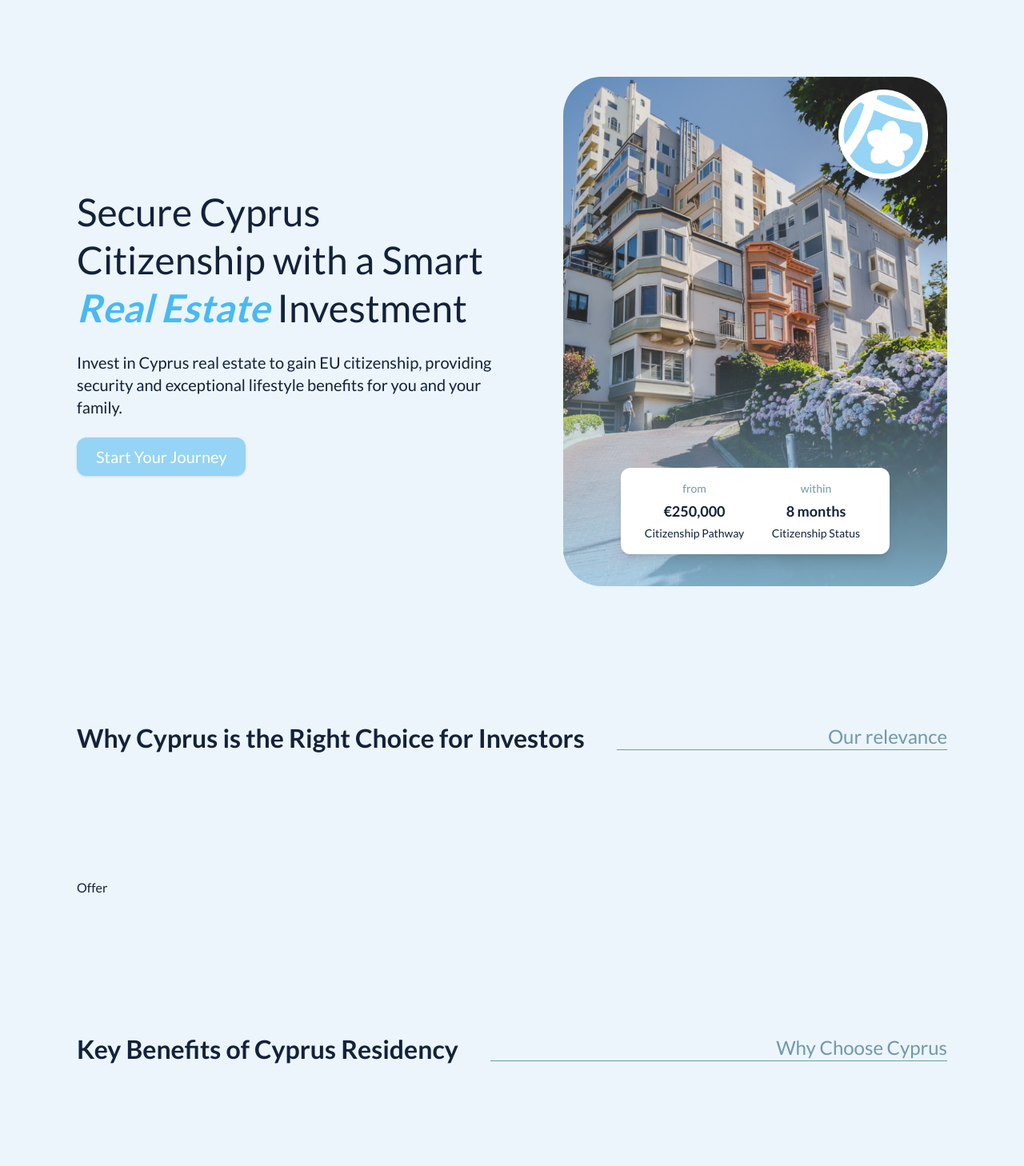
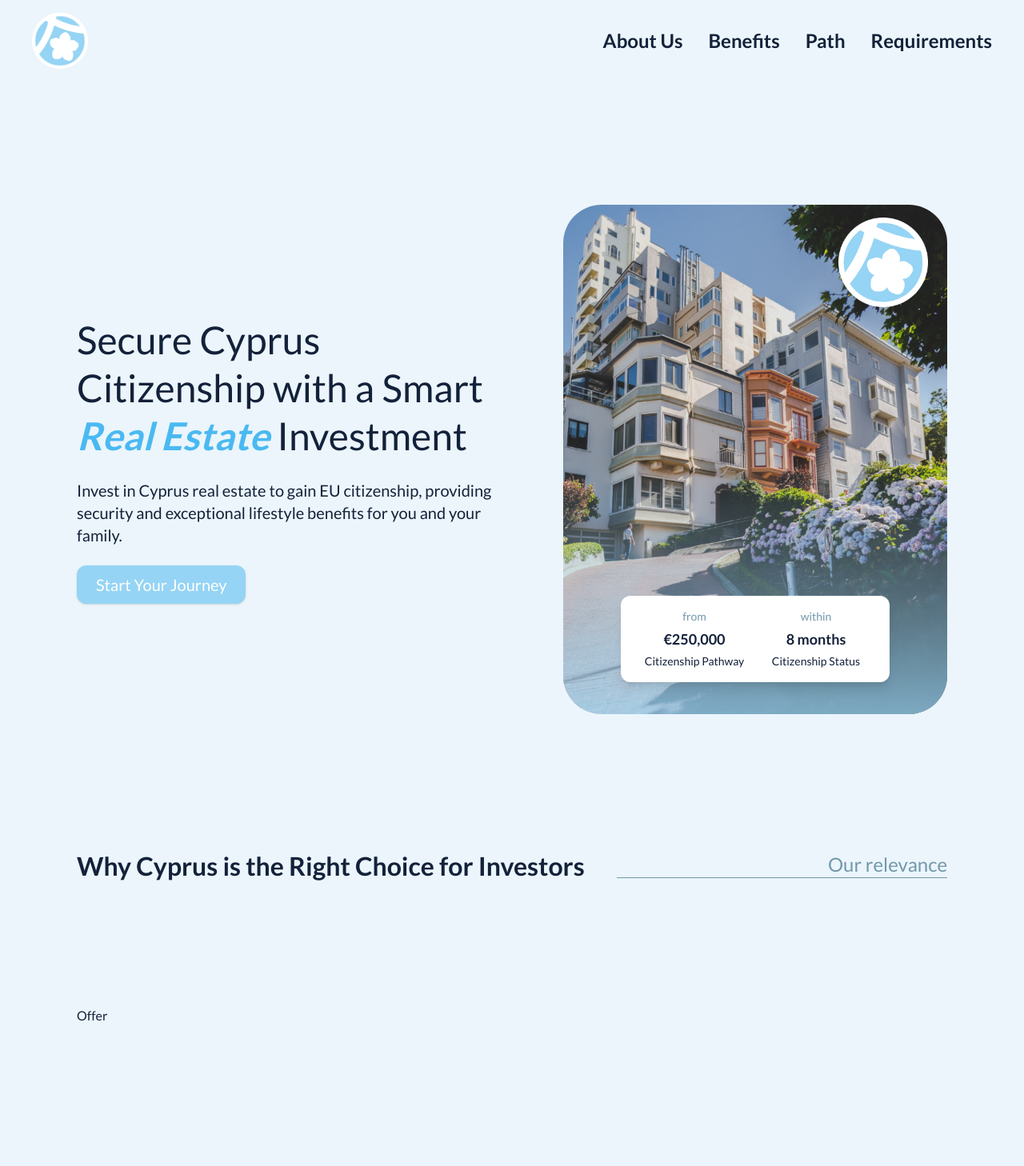
Before and after one commit to yeldynov/cyprus-real-estate, a React (Vite) app: page / in a window 1280 px wide. Shown: the top 1458 px of the page at 80% size. Built offline with nearby package versions, Linux system fonts and the light colour scheme.

Commit message:
+ navbar & footer

```diff
--- a/package.json
+++ b/package.json
@@ -16,6 +16,7 @@
     "lucide-react": "^0.462.0",
     "react": "^18.3.1",
     "react-dom": "^18.3.1",
+    "react-icons": "^5.3.0",
     "tailwind-merge": "^2.5.5",
     "tailwindcss-animate": "^1.0.7"
   },
--- a/src/App.tsx
+++ b/src/App.tsx
@@ -4,6 +4,7 @@ import CTA from './components/CTA'
 import CTA2 from './components/CTA2'
 import Footer from './components/Footer'
 import Hero from './components/Hero'
+import Navbar from './components/Navbar'
 import Offer from './components/Offer'
 import Path from './components/Path'
 import Requirements from './components/Requirements'
@@ -14,6 +15,7 @@ function App() {
   return (
     <div className='min-h-screen bg-[#EBF5FB] font-lato text-mainText'>
       <main className='p-5 mx-auto lg:p-24 max-w-7xl space-y-[60px] lg:space-y-[160px]'>
+        <Navbar />
         <Hero />
         <Carousel />
         <Offer />
--- a/src/components/Benefits.tsx
+++ b/src/components/Benefits.tsx
@@ -2,12 +2,12 @@ import Heading from './Heading'
 
 const Benefits = () => {
   return (
-    <div>
+    <section id='benefits'>
       <Heading
         left='Key Benefits of Cyprus Residency'
         right='Why Choose Cyprus'
       />
-    </div>
+    </section>
   )
 }
 
--- a/src/components/Carousel.tsx
+++ b/src/components/Carousel.tsx
@@ -2,12 +2,12 @@ import Heading from './Heading'
 
 const Carousel = () => {
   return (
-    <div>
+    <section id='about'>
       <Heading
         left='Why Cyprus is the Right Choice for Investors'
         right='Our relevance'
       />
-    </div>
+    </section>
   )
 }
 
--- a/src/components/Footer.tsx
+++ b/src/components/Footer.tsx
@@ -1,5 +1,49 @@
+import Logo from '/logo.png'
+
 const Footer = () => {
-  return <div>Footer</div>
+  return (
+    <footer className='pt-10 pb-20 border-t border-gray-700'>
+      {/* top */}
+      <div className='flex flex-col items-center justify-between gap-10 lg:flex-row'>
+        {/* Logo */}
+        <a href='/' className='flex mx-[19px] items-center'>
+          <img src={Logo} className='h-[60px]' alt='Flowbite Logo' />
+        </a>
+        <div className='flex gap-5'>
+          <a href='#about' className='text-lg hover:underline'>
+            About Us
+          </a>
+          <a href='#benefits' className='text-lg hover:underline'>
+            Benefits
+          </a>
+          <a href='#path' className='text-lg hover:underline'>
+            Path
+          </a>
+          <a href='#requirements' className='text-lg hover:underline'>
+            Requirements
+          </a>
+        </div>
+      </div>
+      {/* bottom */}
+      <div className='flex flex-col items-center justify-center gap-5 pt-16 opacity-50 lg:flex-row'>
+        <a
+          href='https://yeldynov.tech/'
+          target='_blank'
+          className='text-lg hover:underline'
+        >
+          © Copyright Nikita Yeldynov
+        </a>
+        <span>|</span>
+        <a href='/' className='text-lg hover:underline'>
+          Terms & Conditions
+        </a>
+        <span>|</span>
+        <a href='#faq' className='text-lg hover:underline'>
+          Privacy Policy
+        </a>
+      </div>
+    </footer>
+  )
 }
 
 export default Footer
--- a/src/components/Navbar.tsx
+++ b/src/components/Navbar.tsx
@@ -1,5 +1,135 @@
+import { useState, useEffect } from 'react'
+import Logo from '/logo.png'
+import { Menu } from 'lucide-react'
+
 const Navbar = () => {
-  return <div>Navbar</div>
+  const [isMenuOpen, setIsMenuOpen] = useState(false)
+  const [isScrolled, setIsScrolled] = useState(false)
+
+  useEffect(() => {
+    const handleScroll = () => {
+      if (window.scrollY > 0) {
+        setIsScrolled(true)
+      } else {
+        setIsScrolled(false)
+      }
+    }
+
+    window.addEventListener('scroll', handleScroll)
+
+    return () => {
+      window.removeEventListener('scroll', handleScroll)
+    }
+  }, [])
+
+  const toggleMenu = () => {
+    setIsMenuOpen(!isMenuOpen)
+  }
+
+  return (
+    <nav
+      className={`${
+        isScrolled ? 'bg-lightBlue' : 'bg-transparent'
+      }  fixed top-0 left-0 right-0 w-full mx-auto z-50 transition-all duration-300`}
+    >
+      <div className='flex items-center justify-between p-4 mx-auto lg:px-10'>
+        {/* Logo */}
+        <a href='#' className='flex items-center'>
+          <img src={Logo} className='h-12 lg:h-[70px]' alt='Logo' />
+        </a>
+
+        {/* Mobile Burger Menu Button */}
+        <button
+          type='button'
+          className='lg:hidden hover:scale-110 focus:outline-none'
+          onClick={toggleMenu}
+        >
+          <Menu size={40} />
+        </button>
+
+        {/* Desktop Links */}
+        <div className='justify-end flex-1 hidden lg:flex'>
+          <ul className='flex space-x-8 text-2xl font-bold'>
+            <li>
+              <a href='#about' className='text-2xl hover:underline'>
+                About Us
+              </a>
+            </li>
+            <li>
+              <a href='#benefits' className='text-2xl hover:underline'>
+                Benefits
+              </a>
+            </li>
+            <li>
+              <a href='#path' className='text-2xl hover:underline'>
+                Path
+              </a>
+            </li>
+            <li>
+              <a href='#requirements' className='text-2xl hover:underline'>
+                Requirements
+              </a>
+            </li>
+          </ul>
+        </div>
+      </div>
+
+      {/* Mobile Menu */}
+      <div
+        className={`${
+          isMenuOpen ? 'fixed' : 'hidden'
+        } top-0 left-0 w-full h-full bg-lightBlue bg-opacity-95 flex flex-col items-center justify-center lg:hidden z-50`}
+      >
+        {/* Close Button */}
+        <button
+          type='button'
+          className='absolute text-6xl top-2 right-4 focus:outline-none'
+          onClick={toggleMenu}
+        >
+          &times;
+        </button>
+
+        <ul className='text-xl font-bold text-center'>
+          <li className='mb-4'>
+            <a
+              onClick={() => setIsMenuOpen(false)}
+              href='#about'
+              className='block px-4 py-2 hover:text-gray-400'
+            >
+              About Us
+            </a>
+          </li>
+          <li className='mb-4'>
+            <a
+              onClick={() => setIsMenuOpen(false)}
+              href='#benefits'
+              className='block px-4 py-2 hover:text-gray-400'
+            >
+              Benefits
+            </a>
+          </li>
+          <li>
+            <a
+              onClick={() => setIsMenuOpen(false)}
+              href='#path'
+              className='block px-4 py-2 hover:text-gray-400'
+            >
+              Path
+            </a>
+          </li>
+          <li>
+            <a
+              onClick={() => setIsMenuOpen(false)}
+              href='#requirements'
+              className='block px-4 py-2 hover:text-gray-400'
+            >
+              Requirements
+            </a>
+          </li>
+        </ul>
+      </div>
+    </nav>
+  )
 }
 
 export default Navbar
--- a/src/components/Path.tsx
+++ b/src/components/Path.tsx
@@ -2,7 +2,7 @@ import Heading from './Heading'
 
 const Path = () => {
   return (
-    <div>
+    <section id='path'>
       <Heading
         left='We guarantee a secure path to residency'
         right='Your Security Matters'
@@ -13,7 +13,7 @@ const Path = () => {
         left='Investment Options for Cyprus Residency'
         right='Choose Your Investment Path'
       />
-    </div>
+    </section>
   )
 }
 
--- a/src/components/Requirements.tsx
+++ b/src/components/Requirements.tsx
@@ -2,12 +2,12 @@ import Heading from './Heading'
 
 const Requirements = () => {
   return (
-    <div>
+    <section id='requirements'>
       <Heading
         left='Program Requirements'
         right='Conditions for Cyprus Residency'
       />
-    </div>
+    </section>
   )
 }
 
--- a/src/index.css
+++ b/src/index.css
@@ -3,6 +3,13 @@
 @tailwind base;
 @tailwind components;
 @tailwind utilities;
+
+@layer base {
+  html {
+    @apply scroll-smooth;
+  }
+}
+
 @layer base {
   :root {
     --background: 0 0% 100%;
@@ -29,7 +36,7 @@
     --chart-3: 197 37% 24%;
     --chart-4: 43 74% 66%;
     --chart-5: 27 87% 67%;
-    --radius: 0.5rem
+    --radius: 0.5rem;
   }
   .dark {
     --background: 0 0% 3.9%;
@@ -55,7 +62,7 @@
     --chart-2: 160 60% 45%;
     --chart-3: 30 80% 55%;
     --chart-4: 280 65% 60%;
-    --chart-5: 340 75% 55%
+    --chart-5: 340 75% 55%;
   }
 }
 @layer base {
```
Also changed, not shown: 1 other file (tests, documents, lock files or other folders).
